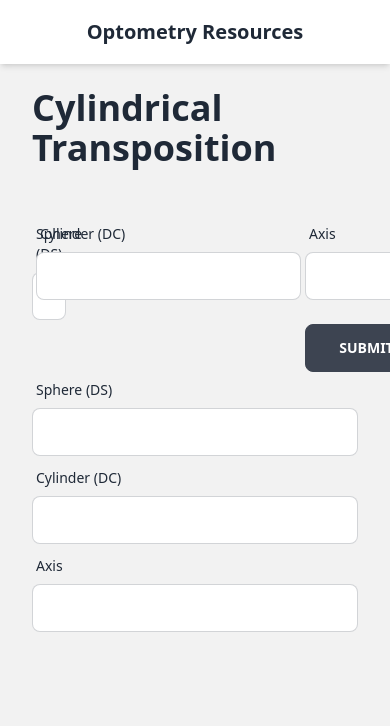
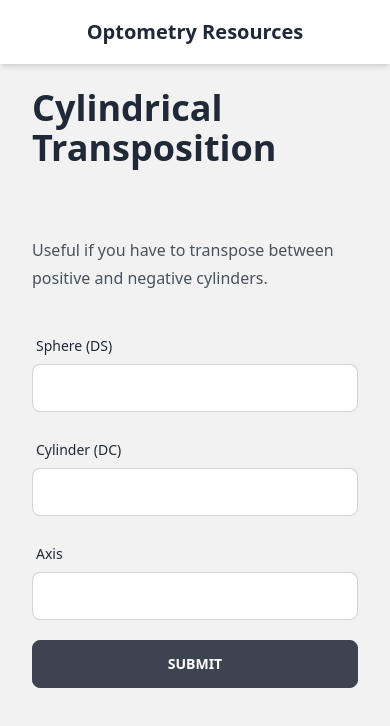
Before and after one commit to shivan-s/optom.tools, a SvelteKit app in the folder client/: page /calculators/cyl-transpose in a window 390 px wide. Shown: the top 726 px of the page. Built offline with nearby package versions, Linux system fonts and the light colour scheme; some icons are missing.

Commit message:
feat: fixing cyl-transpose

```diff
--- a/client/src/routes/+layout.svelte
+++ b/client/src/routes/+layout.svelte
@@ -13,22 +13,22 @@
 			link: '/',
 			icon: 'ic:outline-home'
 		},
-		/* { label: 'About', link: '/about', icon: 'mdi:about-circle-outline' }, */
+		{ label: 'About', link: '/about', icon: 'mdi:about-circle-outline' },
 		{
 			label: 'Calculators',
 			link: '/calculators',
 			icon: 'mdi:calculator'
 		},
-		/* { */
-		/* 	label: 'Optometrists', */
-		/* 	link: '/optometrists', */
-		/* 	icon: 'mdi:account-outline' */
-		/* }, */
-		/* { */
-		/* 	label: 'Clinics', */
-		/* 	link: '/clinics', */
-		/* 	icon: 'icon-park-outline:glasses-one' */
-		/* } */
+		{
+			label: 'Optometrists',
+			link: '/optometrists',
+			icon: 'mdi:account-outline'
+		},
+		{
+			label: 'Clinics',
+			link: '/clinics',
+			icon: 'icon-park-outline:glasses-one'
+		}
 	];
 
 	export let data: LayoutData;
--- a/client/src/routes/calculators/+page.ts
+++ b/client/src/routes/calculators/+page.server.ts
@@ -1,5 +1,5 @@
 import type { Calculator } from '$lib/types';
-import type { PageLoad } from './$types';
+import type { PageServerLoad } from './$types';
 
 const calculators: Calculator[] = [
 	{
@@ -28,4 +28,4 @@ export const load = (({ url }) => {
 		calculators: searchedCalculators,
 		q
 	};
-}) satisfies PageLoad;
+}) satisfies PageServerLoad;
--- /dev/null
+++ b/client/src/routes/calculators/cyl-transpose/+page.server.ts
@@ -0,0 +1,65 @@
+import type { Actions } from './$types';
+import { z } from 'zod';
+
+const FormSchema = z.object({
+	sphere: z.number({ required_error: 'Please enter a sphere' }),
+	cylinder: z.number({ required_error: 'Please enter a cylinder' }),
+	axis: z
+		.number({ required_error: 'Please enter a axis' })
+		.min(0, { message: 'Axis is between 0 to 180' })
+		.max(180, { message: 'Axis is between 0 to 180' })
+});
+
+type Prescription = {
+	sphere: number;
+	cylinder: number;
+	axis: number;
+};
+
+function cylinderTranspose(
+	sphere: number,
+	cylinder: number,
+	axis: number
+): Prescription {
+	const newSphere = sphere - cylinder;
+	const newCylinder = -1 * cylinder;
+	const newAxis = axis > 90 ? axis - 90 : axis + 90;
+
+	return { sphere: newSphere, cylinder: newCylinder, axis: newAxis };
+}
+
+export const actions = {
+	default: async ({ request }) => {
+		const formData = await request.formData();
+
+		const sphere = parseFloat(formData.get('sphere'));
+		const cylinder = parseFloat(formData.get('cylinder'));
+		const axis = parseFloat(formData.get('axis'));
+
+		const result = FormSchema.safeParse({ sphere, cylinder, axis });
+
+		if (!result.success) {
+			const { fieldErrors, formErrors } = result.error.flatten();
+			return {
+				success: false,
+				formErrors,
+				fieldErrors,
+				sphere,
+				cylinder,
+				axis
+			};
+		} else {
+			return {
+				success: true,
+				result: cylinderTranspose(
+					result.data.sphere,
+					result.data.cylinder,
+					result.data.axis
+				),
+				sphere,
+				axis,
+				cylinder
+			};
+		}
+	}
+} satisfies Actions;
--- a/client/src/routes/calculators/cyl-transpose/+page.svelte
+++ b/client/src/routes/calculators/cyl-transpose/+page.svelte
@@ -9,92 +9,57 @@
 
 <h1>Cylindrical Transposition</h1>
 
-<form
-	method="POST"
-	action="?cylTranspose"
-	use:enhance={() =>
-		async ({ update }) =>
-			await update()}
->
-	<div class="grid sm:grid-cols-3 grid-cols-1 gap-1">
-		<div class="form-control">
-			<label for="sphereTop" class="label">
-				<span class="label-text">Sphere (DS)</span>
-			</label>
-			<input
-				value={form?.sphereTop}
-				name="sphereTop"
-				type="number"
-				step="0.25"
-				class="input input-bordered"
-			/>
-		</div>
-		<div class="form-control">
-			<label for="cylinderTop" class="label">
-				<span class="label-text">Cylinder (DC)</span>
-			</label>
-			<input
-				value={form?.cylinderTop}
-				name="cylinderTop"
-				type="number"
-				step="0.25"
-				class="input input-bordered"
-			/>
-		</div>
-		<div class="form-control">
-			<label for="axisTop" class="label">
-				<span class="label-text"> Axis </span>
-			</label>
-			<input
-				value={form?.axisTop}
-				name="axisTop"
-				type="number"
-				step="1"
-				min="0"
-				max="180"
-				class="input input-bordered"
-			/>
-		</div>
-		<button class="col-start-3 col-end-3 btn">Submit</button>
-	</div>
+<p>Useful if you have to transpose between positive and negative cylinders.</p>
+
+<form method="POST">
 	<div class="grid sm:grid-cols-3 grid-cols-1 gap-1">
 		<div class="form-control">
 			<label for="sphere" class="label">
 				<span class="label-text">Sphere (DS)</span>
 			</label>
 			<input
-				value={form?.sphereBottom}
+				value={form?.sphere ?? ''}
 				name="sphere"
-				type="number"
-				step="0.25"
-				class="input input-bordered"
+				class="input input-bordered {form?.fieldErrors?.sphere &&
+					'input-error'}"
 			/>
+			<label for="sphere" class="label">
+				<span class="label-text-alt text-error"
+					>{#if form?.fieldErrors?.sphere}{#each form?.fieldErrors?.sphere as e}{e}{/each}{/if}
+				</span>
+			</label>
 		</div>
 		<div class="form-control">
 			<label for="cylinder" class="label">
 				<span class="label-text">Cylinder (DC)</span>
 			</label>
 			<input
-				value={form?.cylinderBottom}
+				value={form?.cylinder ?? ''}
 				name="cylinder"
-				type="number"
-				step="0.25"
-				class="input input-bordered"
+				class="input input-bordered {form?.fieldErrors?.cylinder &&
+					'input-error'}"
 			/>
+			<label for="cylinder" class="label">
+				<span class="label-text-alt text-error"
+					>{#if form?.fieldErrors?.cylinder}{#each form?.fieldErrors?.cylinder as e}{e}{/each}{/if}
+				</span>
+			</label>
 		</div>
 		<div class="form-control">
 			<label for="axis" class="label">
 				<span class="label-text"> Axis </span>
 			</label>
 			<input
-				value={form?.axisBottom}
+				value={form?.axis ?? ''}
 				name="axis"
-				type="number"
-				step="1"
-				min="0"
-				max="180"
-				class="input input-bordered"
+				class="input input-bordered {form?.fieldErrors?.axis && 'input-error'}"
 			/>
+			<label for="axis" class="label">
+				<span class="label-text-alt text-error"
+					>{#if form?.fieldErrors?.axis}{#each form?.fieldErrors?.axis as e}{e}{/each}{/if}
+				</span>
+			</label>
 		</div>
+		<button class="sm:col-span-3 btn">Submit</button>
 	</div>
 </form>
--- a/client/src/routes/calculators/cyl-transpose/page.server.ts
+++ /dev/null
@@ -1,92 +0,0 @@
-import type { Actions } from './$types';
-import { z } from 'zod';
-
-const FormSchema = z.object({
-	sphereTop: z.number().optional(),
-	cylinderTop: z.number().optional(),
-	axisTop: z
-		.number()
-		.min(0, { message: 'Axis is between 0 to 180' })
-		.max(180, { message: 'Axis is between 0 to 180' })
-		.optional(),
-	sphereBottom: z.number().optional(),
-	cylinderBottom: z.number().optional(),
-	axisBottom: z
-		.number()
-		.min(0, { message: 'Axis is between 0 to 180' })
-		.max(180, { message: 'Axis is between 0 to 180' })
-		.optional()
-});
-
-type Prescription = {
-	sphere: number;
-	cylinder: number;
-	axis: number;
-};
-
-function cylinderTranspose(
-	sphere: number,
-	cylinder: number,
-	axis: number
-): Prescription {
-	const newSphere = sphere - cylinder;
-	const newCylinder = -1 * cylinder;
-	const newAxis = axis > 90 ? axis - 90 : axis + 90;
-
-	return { sphere: newSphere, cylinder: newCylinder, axis: newAxis };
-}
-
-export const actions = {
-	cylTranspose: async ({ request }) => {
-		const formData = Object.fromEntries(await request.formData());
-		const result = FormSchema.safeParse(formData);
-
-		if (!result.success) {
-			const { error } = result;
-			return {
-				success: false,
-				...formData,
-				error
-			};
-		} else {
-			let {
-				sphereTop,
-				cylinderTop,
-				axisTop,
-				sphereBottom,
-				cylinderBottom,
-				axisBottom
-			} = result.data;
-
-			if (
-				(sphereTop && cylinderTop && axisTop) ||
-				(sphereBottom && cylinderBottom && axisBottom)
-			) {
-				if (sphereTop && cylinderTop && axisTop) {
-					const result = cylinderTranspose(sphereTop, cylinderTop, axisTop);
-					sphereBottom = result.sphere;
-					cylinderBottom = result.cylinder;
-					axisBottom = result.axis;
-				} else if (sphereBottom && cylinderBottom && axisBottom) {
-					const result = cylinderTranspose(
-						sphereBottom,
-						cylinderBottom,
-						axisBottom
-					);
-					sphereTop = result.sphere;
-					cylinderTop = result.cylinder;
-					axisTop = result.axis;
-				}
-			}
-			return {
-				success: true,
-				sphereTop,
-				cylinderTop,
-				axisTop,
-				sphereBottom,
-				cylinderBottom,
-				axisBottom
-			};
-		}
-	}
-} satisfies Actions;
```
Also changed, not shown: client/src/routes/about/+page.svelte (renamed from client/src/routes/_about/+page.svelte), client/src/routes/clinics/+page.svelte (renamed from client/src/routes/_clinics/+page.svelte), client/src/routes/clinics/[slug]/+page.svelte (renamed from client/src/routes/_clinics/[slug]/+page.svelte), client/src/routes/optometrists/+page.svelte (renamed from client/src/routes/_optometrists/+page.svelte), client/src/routes/optometrists/[slug]/+page.svelte (renamed from client/src/routes/_optometrists/[slug]/+page.svelte), 1 other file (tests, documents, lock files or other folders).
